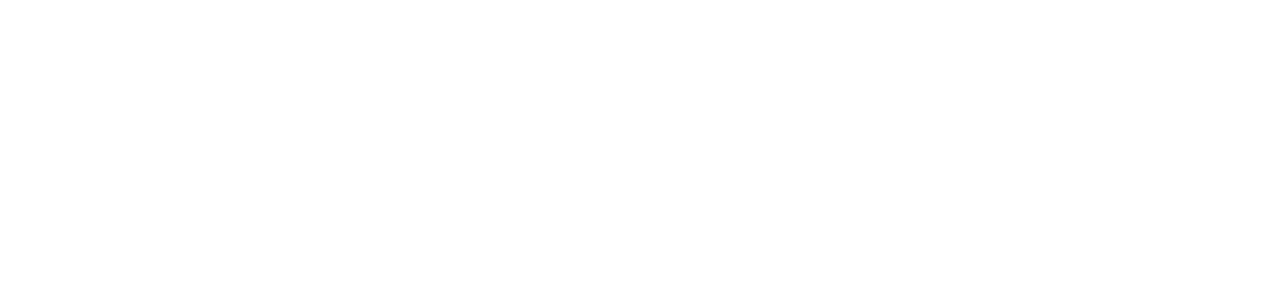
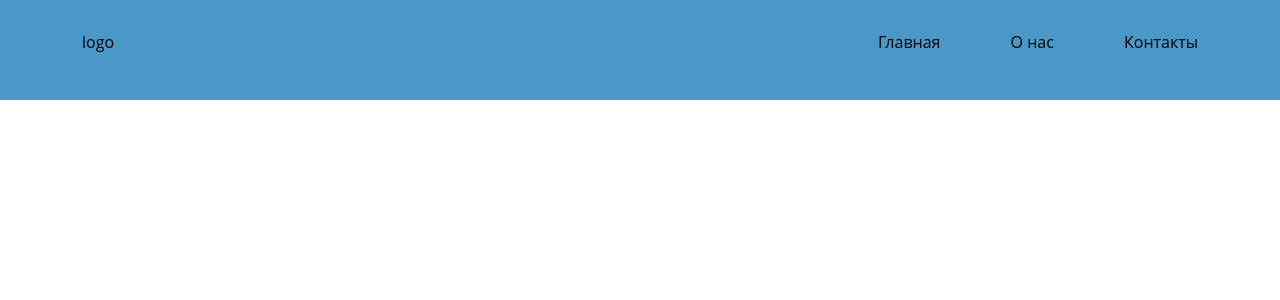
Before and after one commit to 1table/AviaAsia, a React (Create React App) app: page / in a window 1280 px wide. Shown: the top 300 px of the page. Built offline with nearby package versions, Linux system fonts and the light colour scheme.

Commit message:
header is ready

```diff
--- a/src/App/App.js
+++ b/src/App/App.js
@@ -1,14 +1,13 @@
 import React from 'react';
 import './App.css';
-
 import { Routes, Route, Link } from "react-router-dom";
-
 import Home from '../pages/Home/Home';
 import Support from '../pages/Support/Support'
-
+import Header from '../pages/Header/Header'
 function App() {
   return (
     <div className="App">
+      <Header />
       <Home />
       <Support />
     </div>
--- /dev/null
+++ b/src/pages/Header/Header.css
@@ -0,0 +1,34 @@
+.header {
+    background-color: rgb(73, 152, 199);
+    height: 100px;
+    width: 100%;
+}
+
+.container
+
+.main-block {
+    display: flex;
+    justify-content: space-between;
+}
+
+.logo {
+    margin-top: 30px;
+    text-decoration: none;
+    font-family: 'Open sans';
+    font-size: 400;
+    color: black;
+}
+
+.nav_link {
+    display: flex;
+    justify-content: space-between;
+    margin-top: 30px;
+    width: 320px;
+}
+
+.nav_link-item {
+    text-decoration: none;
+    font-family: 'Open sans';
+    font-size: 400;
+    color: black;
+}
--- /dev/null
+++ b/src/pages/Header/Header.jsx
@@ -0,0 +1,20 @@
+import React from 'react'
+import './Header.css'
+const Header = () => {
+  return (
+    <div className='header'>
+      <div className="container">
+        <div className="main-block">
+        <a href="" className="logo">logo</a>
+        <nav className="nav_link">
+            <a href="#" className="nav_link-item">Главная</a>
+            <a href="#" className="nav_link-item">О нас</a>
+            <a href="#" className="nav_link-item">Контакты</a>
+        </nav>
+        </div>
+      </div>
+    </div>
+  )
+}
+
+export default Header
```
